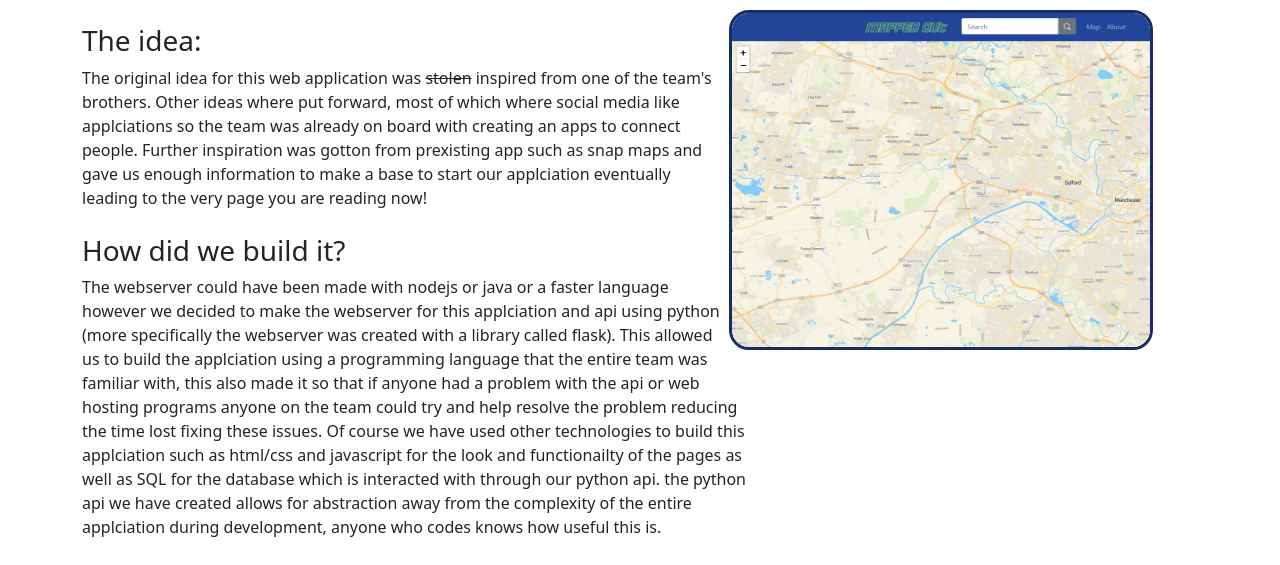
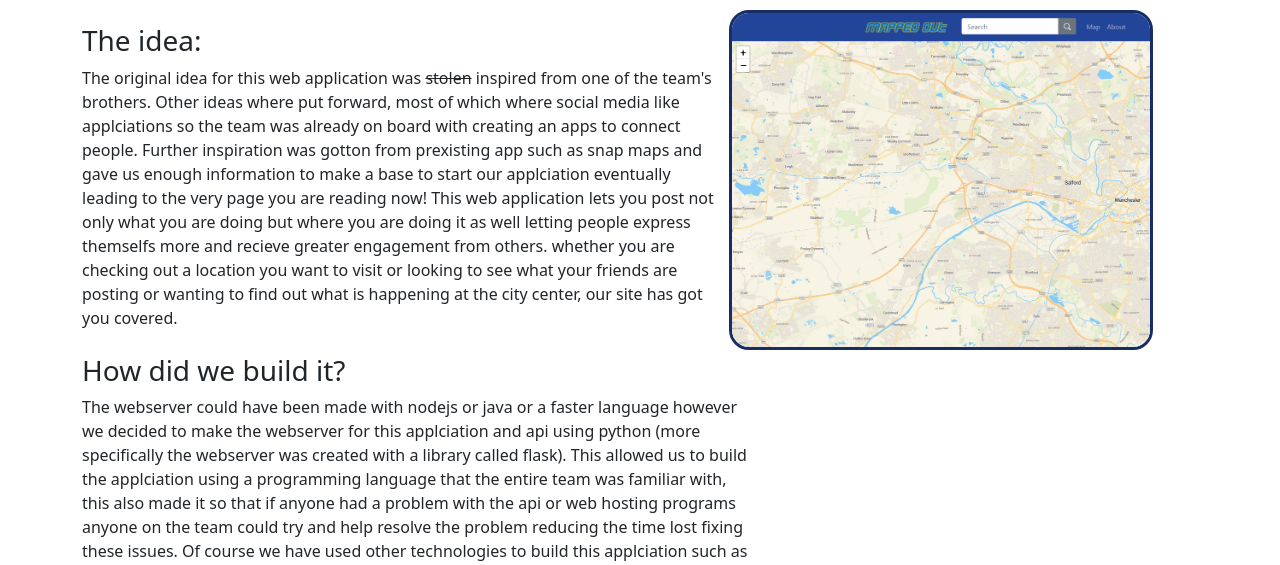
Before and after one commit to InstinctM/mapped_out, a Flask app: page /about in a window 1280 px wide. Shown: the part 70-635 px from the top of the page. Run offline with Flask 2, Linux system fonts and the light colour scheme; some libraries are stand-ins or nearby versions.

Commit message:
updated about.html

```diff
--- a/web/templates/about.html
+++ b/web/templates/about.html
@@ -12,13 +12,15 @@
         <br>
         <h3>The idea:</h3>
         <p style="display:inline;">The original idea for this web application was</p> <strike style="display: inline;"> stolen</strike> <p style="display: inline;"> inspired from one of the team's brothers. Other ideas where put forward, most of which where social media like applciations so the team was already on board with creating an apps to connect people.
-            Further inspiration was gotton from prexisting app such as snap maps and gave us enough information to make a base to start our applciation eventually leading to the very page you are reading now!</p>
+            Further inspiration was gotton from prexisting app such as snap maps and gave us enough information to make a base to start our applciation eventually leading to the very page you are reading now!
+            This web application lets you post not only what you are doing but where you are doing it as well letting people express themselfs more and recieve greater engagement from others.
+            whether you are checking out a location you want to visit or looking to see what your friends are posting or wanting to find out what is happening at the city center, our site has got you covered.</p>
         <br> <br>
     </div>
     <h3>How did we build it?</h3>
     <p style="width: 60%;">The webserver could have been made with nodejs or java or a faster language however we decided to make the webserver for this applciation and api using python (more specifically the webserver was created with a library called flask). This allowed us to build the applciation using a programming language that the entire team was familiar with, this also made it so that if anyone had a problem with the api or web hosting programs anyone on the team could try and help resolve the problem reducing the time lost fixing these issues.
         Of course we have used other technologies to build this applciation such as html/css and javascript for the look and functionailty of the pages as well as SQL for the database which is interacted with through our python api. the python api we have created allows for abstraction away from the complexity of the entire applciation during development, anyone who codes knows how useful this is. </p>
-        <br><br>
+        <br>
     <h3>The roles of the team:</h3>
     <p>At the very start of the project the team was divided into 2 main groups that being the frontend and the backend, the groups then allocated tasks to each member for them to work on. The frontend team was forcused on building the looks and functionailty of the webpages that the end user (probably you) interacts with and making sure that it is a pleasent experience on this site. The backend team was responable for building all of the behind the scenes functionailty that lets the applcaition work (such as database construction and interaction, the api as mentioned before and the program that responsable for hosting the server)</p>
 </div>
--- a/web/web.py
+++ b/web/web.py
@@ -1,5 +1,7 @@
 from flask import Flask, request, render_template
 
+# the following line loads the static folder into memory this means that when the server is running you cannot change the files that are displayed to the user
+# without restarting the server, so if you make changes and want to see them restart the server
 app = Flask(__name__, static_folder='static')
 
 print("The server should now be online, if you are having problems connecting use http rather than https. We don't have a ssl certificate")
```
